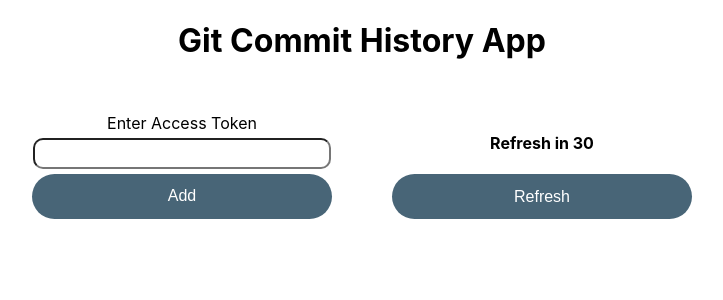
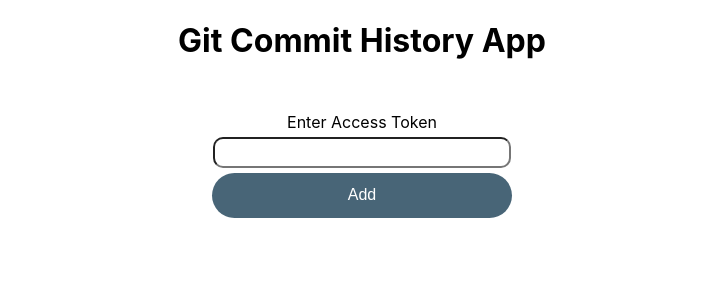
Before and after one commit to Ali4code/Ali4code.github.io, a React (Create React App) app: page / in a window 1280 px wide. Shown: the top 300 px of the page, without its empty margins (278-1001 px from the left). Built offline with nearby package versions, Linux system fonts and the light colour scheme.

Commit message:
made show refresh only if data is showing

```diff
--- a/src/App.tsx
+++ b/src/App.tsx
@@ -67,7 +67,7 @@ function App() {
       <h1> Git Commit History App</h1>
       <div className="container">
         <AuthKeyForm />
-        <Refresh refreshHandler={refreshHandler} seconds={seconds} />
+        {commitsHistory.length > 0 && <Refresh refreshHandler={refreshHandler} seconds={seconds} />}
       </div>
       {listOfCommits}
     </div>
```
